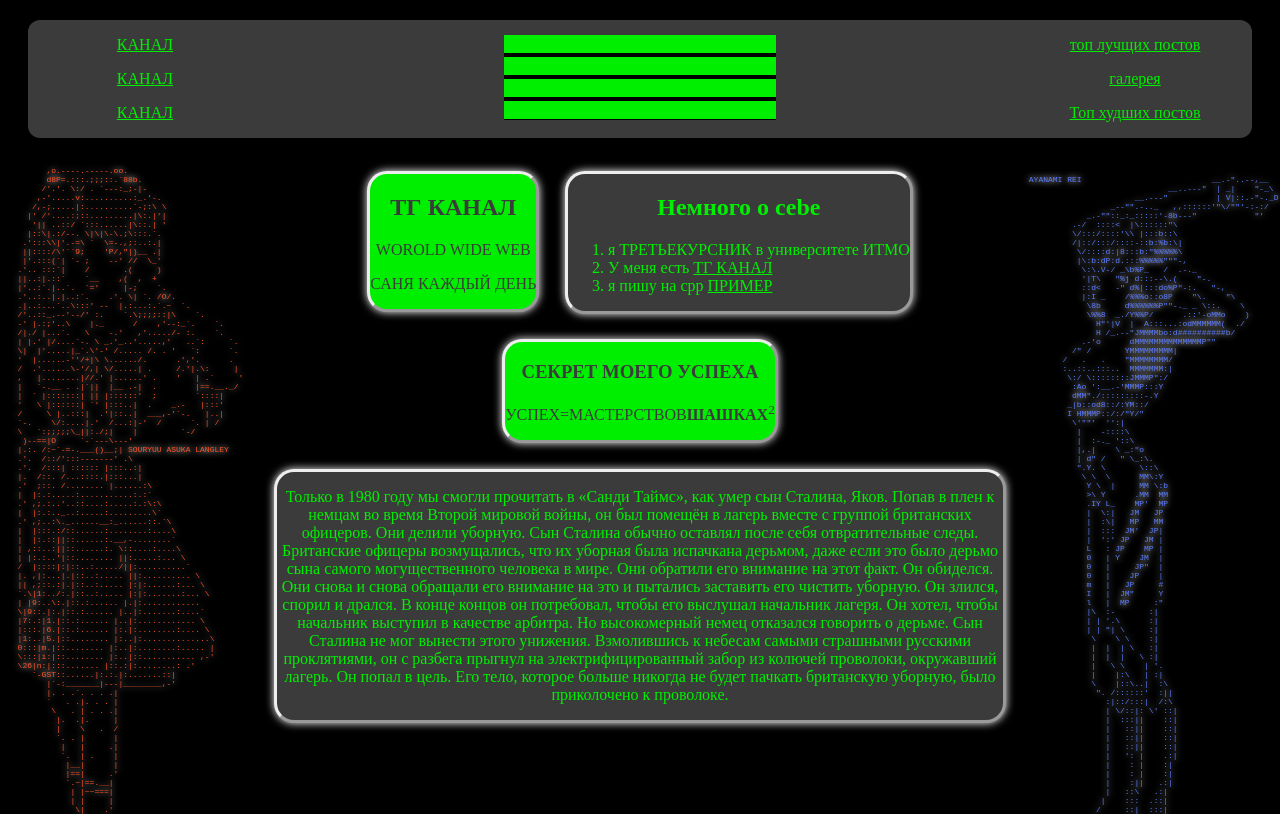
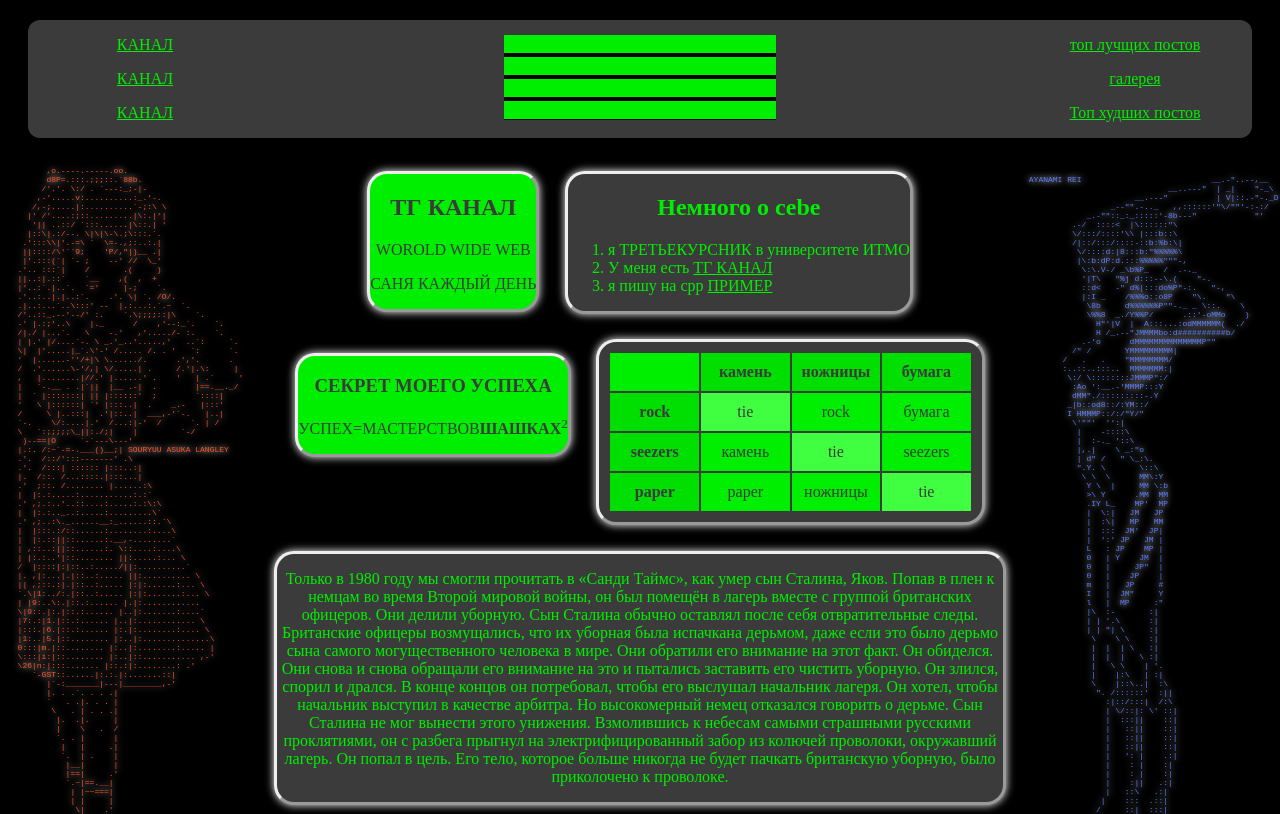
Before and after one commit to frobe11/Frontend-course-IS-TMO, a plain HTML site: page index.html in a window 1280 px wide. Shown: the top 814 px of the page. Drawn offline with Linux system fonts and the light colour scheme.

Commit message:
added table, rule @media

```diff
--- a/index.html
+++ b/index.html
@@ -5,6 +5,7 @@
     <link href="main.css" rel="stylesheet" />
     <title>САНЯ КАЖДЫЙ ДЕНЬ</title>
   </head>
+
   <body class="bg-color_black">
     <header class="header bg-color_coders-gray">
       <div align="center" class="navigation">
@@ -194,7 +195,7 @@
         >
           <h1>ТГ КАНАЛ</h1>
           <p>WOROLD WIDE WEB</p>
-          <p>САНЯ КАЖДЫЙ ДЕНЬ </p>
+          <p>САНЯ КАЖДЫЙ ДЕНЬ</p>
         </section>
         <section
           class="content__section bg-color_coders-gray color_coders-green"
@@ -220,7 +221,29 @@
           <h3>СЕКРЕТ МОЕГО УСПЕХА</h3>
           <p>УСПЕХ=МАСТЕРСТВОВ<strong>ШАШКАХ</strong><sup>2</sup></p>
         </section>
-        <section class="content__section content__section_text-centered bg-color_coders-gray color_coders-green">
+        <section class="content__section color_coders-gray bg-color_coders-gray content__section_padding-m">
+          <div class="table bg-color_coders-green">
+            <div class="table__header"></div>
+            <div class="table__header bg-color_coders-green-dark" >камень</div>
+            <div class="table__header bg-color_coders-green-dark" >ножницы</div>
+            <div class="table__header bg-color_coders-green-dark">бумага</div>
+            <div class="table__header bg-color_coders-green-dark">rock</div>
+            <div class="table__element bg-color_coders-green-light">tie</div>
+            <div class="table__element bg">rock</div>
+            <div class="table__element">бумага</div>
+            <div class="table__header bg-color_coders-green-dark">seezers</div>
+            <div class="table__element">камень</div>
+            <div class="table__element bg-color_coders-green-light">tie</div>
+            <div class="table__element">seezers</div>
+            <div class="table__header bg-color_coders-green-dark">paper</div>
+            <div class="table__element">paper</div>
+            <div class="table__element">ножницы</div>
+            <div class="table__element bg-color_coders-green-light">tie</div>
+          </div>
+        </section>
+        <section
+          class="content__section content__section_text-centered bg-color_coders-gray color_coders-green"
+        >
           <p>
             Только в 1980 году мы смогли прочитать в «Санди Таймс», как умер сын
             Сталина, Яков. Попав в плен к немцам во время Второй мировой войны,
--- a/main.css
+++ b/main.css
@@ -1,4 +1,3 @@
-@media screen and (min-width: 600px) {
 .main__anime-girl {
   position: fixed;
   filter: drop-shadow(0 0 0.2rem #fff);
@@ -6,12 +5,13 @@
 .main__anime-girl_orange {
   color: #ff5226;
 }
+
 .main__anime-girl_light-blue {
   color: #5b7cff;
 }
+
 .main__anime-girl_size-m {
   font-size: 8px;
-  }
 }
 
 .navigation {
@@ -24,21 +24,41 @@
   align-items: flex-start;
   height: 100vh;
 }
+
 .main__aside-left {
   width: 20vw;
 }
+
 .main__aside-right {
   width: 20vw;
 }
+
 .content {
+  order: 0;
   width: 60vw;
   display: flex;
   flex-wrap: wrap;
   flex-direction: row;
   justify-content: center;
   align-items: baseline;
+}
 
+.table {
+  display: grid;
+  grid-template-columns: repeat(4, 1fr);
 }
+.table__element {
+  padding: 10px;
+  text-align: center;
+  border: 1px solid #3b3b3b;
+}
+.table__header {
+  font-weight: bold;
+  padding: 10px;
+  text-align: center;
+  border: 1px solid #3b3b3b;
+}
+
 .content__section {
   margin: 1vw;
 
@@ -46,12 +66,18 @@
   border-radius: 20px;
   filter: drop-shadow(0 0 0.25rem #fff);
 }
+
 .content__section_text-centered {
   text-align: center;
 }
+.content__section_padding-m {
+  padding: 10px;
+}
+
 .content__h {
   text-align: center;
 }
+
 .header {
   display: flex;
   justify-content: space-around;
@@ -59,9 +85,11 @@
   margin: 20px;
   border-radius: 12px;
 }
+
 .color_coders-green {
   color: #00ef00;
 }
+
 .color_coders-gray {
   color: #3b3b3b;
 }
@@ -69,12 +97,34 @@
 .bg-color_coders-green {
   background-color: #00ef00;
 }
+
+.bg-color_coders-green-dark {
+  background-color: #00df00;
+}
+
 .bg-color_black {
   background-color: black;
 }
+
 .bg-color_coders-gray {
   background-color: #3b3b3b;
 }
-.bg-color_pink {
-  background-color: #ea27f5;
+
+.bg-color_coders-green-light {
+  background-color: #40ff40;
 }
+
+@media screen and (orientation: portrait) {
+  .main__aside-left {
+    display: none;
+  }
+  .main__aside-right {
+    display: none;
+  }
+  .main {
+    justify-content: center;
+  }
+  .content {
+    width: 100vh;
+  }
+}
```
Lines whose indentation alone changed are shown as unchanged.
